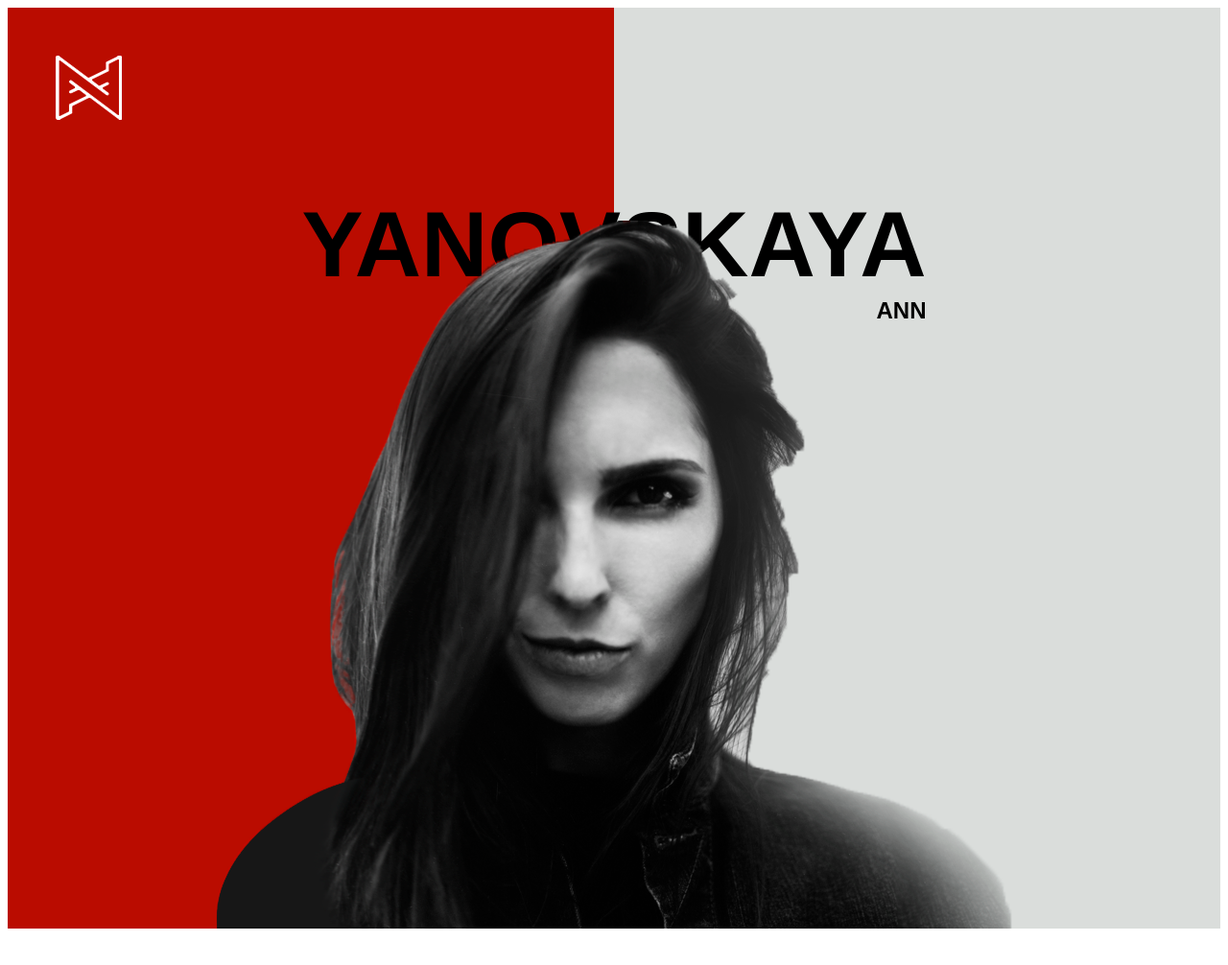
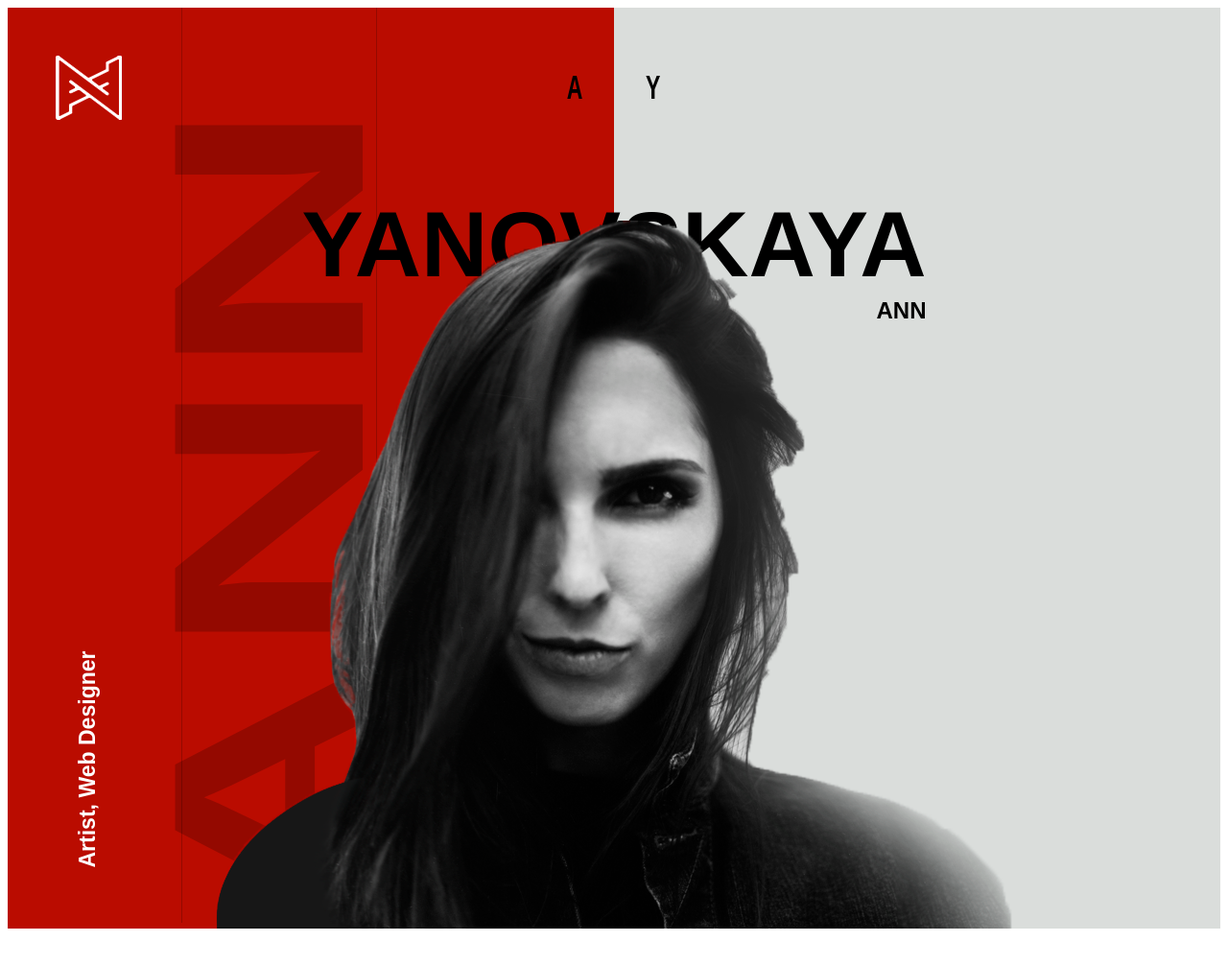
Before and after one commit to zeone/DesignerSite, a plain HTML site: page Index.html in a window 1280 px wide. Shown: the whole page at 96% size. Drawn offline with Linux system fonts and the light colour scheme.

Commit message:
added some background objects

```diff
--- a/Index.html
+++ b/Index.html
@@ -14,7 +14,10 @@
             <img src="./Images/logo.png" alt="Logo">
         </div>
         <div class="meowBkg">
-            <div class="redBkg halfBlock"></div>
+            <div class="redBkg halfBlock">
+                <div id="artTextBorder"></div>
+                <div id="nameBkg" class="turnedTxt">ANN</div>
+            </div>
             <div class="greyBkg halfBlock"></div>
             <div id="name">
                 <div>
@@ -24,12 +27,19 @@
             </div>
             <div id="meowPic">
                 <div class="pic1"></div>
+            </div>
+
+            <div class="artText">
+                Artist, Web Designer
+            </div>
+            <div class="ay letter">
+                <span id="aLet">A</span>
+                <span id="yLet">Y</span>
+            </div>
         </div>
+        <div id="about">
 
-    </div>
-    <div id="about">
-
-    </div>
+        </div>
 </body>
 
 </html>
--- a/styles.css
+++ b/styles.css
@@ -92,6 +92,65 @@ body {
     bottom: 0;
 }
 
+.artText {
+    color: white;
+    position: absolute;
+    top: 770px;
+    left: -30px;
+    font-size: 1.2em;
+    font-weight: 600;
+    transform: rotate(-90deg);
+}
+
+#nameBkg {
+    font-size: 4em;
+    font-weight: 900;
+    left: -97px;
+    position: absolute;
+    bottom: 1884px;
+    transform: rotate(-90deg) scale(5.25, 3.7);
+    width: 738px;
+    opacity: 0.2;
+}
+
+#artTextBorder {
+    height: 954px;
+    position: absolute;
+    left: 181px;
+    width: 202px;
+    border-left: 1px black solid;
+    border-right: 1px black solid;
+    opacity: 0.2;
+}
+
+.letter {}
+
+.ay {
+    width: 100%;
+    position: absolute;
+    top: 70px;
+    font-size: 1.2em;
+    font-weight: 600;
+    text-align: center;
+    display: flex;
+}
+
+#aLet {
+    display: block;
+    text-align: right;
+    padding-right: 20px;
+    width: 50%;
+    transform: scale(1, 1.5);
+}
+
+#yLet {
+    display: block;
+    text-align: left;
+    width: 50%;
+    transform: scale(1, 1.5);
+    padding-left: 45px;
+}
+
 /* secondPage */
 #about {
     height: 960px;
```
